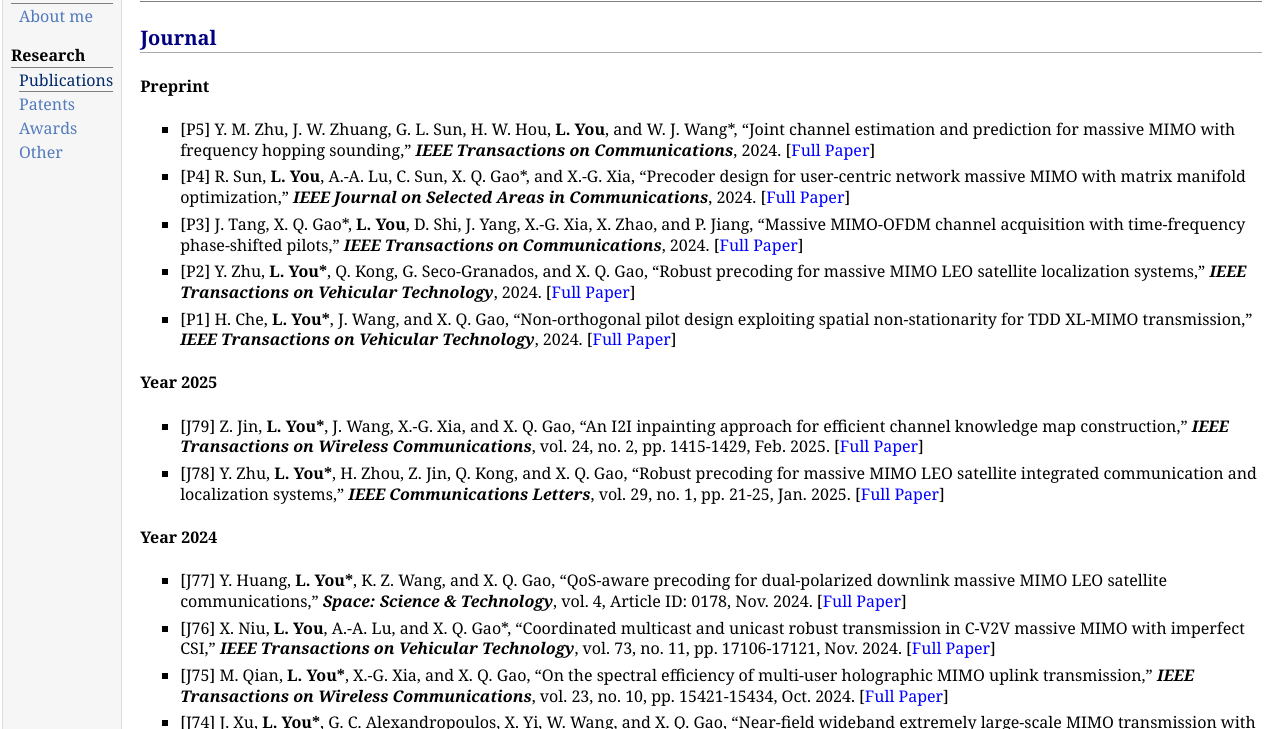
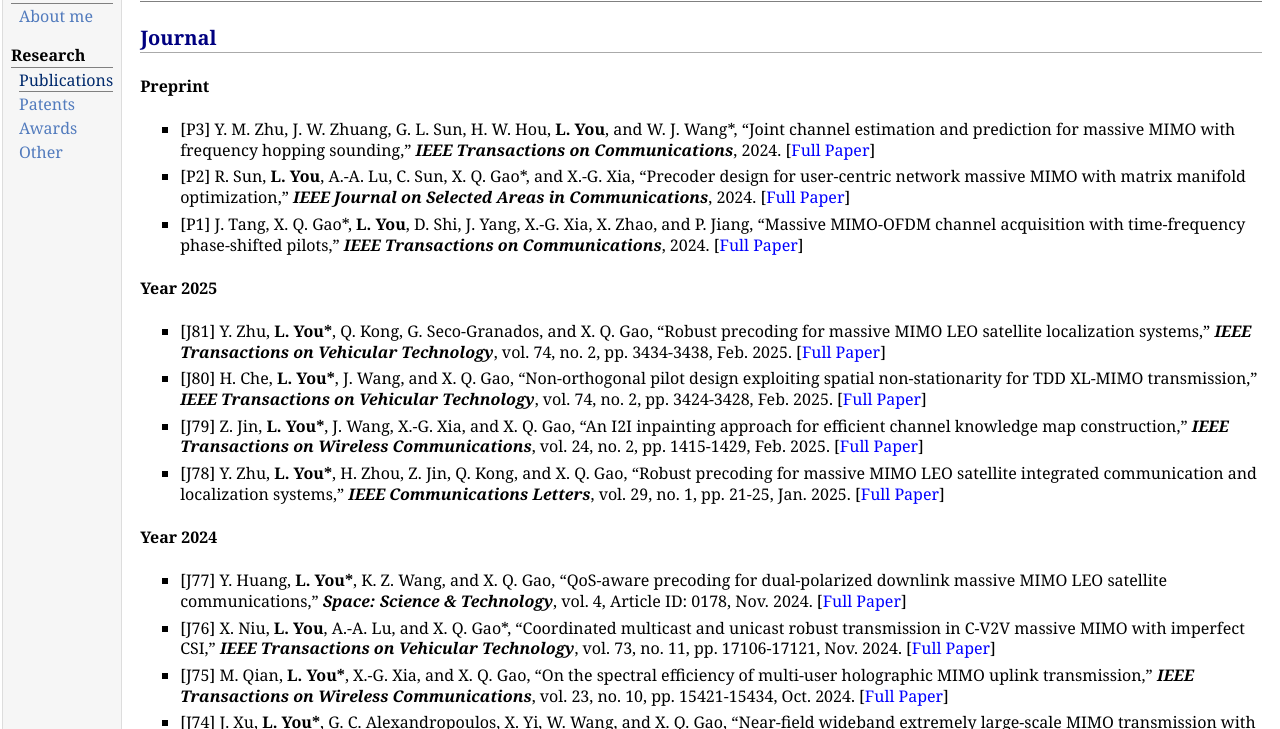
Before and after one commit to liyouSEU/liyouSEU.github.io, a plain HTML site: page publications.html in a window 1280 px wide. Shown: the part 48-777 px from the top of the page. Drawn offline with Linux system fonts and the light colour scheme.

Commit message:
Update publications.html

```diff
--- a/publications.html
+++ b/publications.html
@@ -27,19 +27,19 @@
 <h2>Journal</h2>
 <h4>Preprint</h4>
 <ul>
-<li><p>[P5] Y. M. Zhu, J. W. Zhuang, G. L. Sun, H. W. Hou, <b>L. You</b>, and W. J. Wang*, “Joint channel estimation and prediction for massive MIMO with frequency hopping sounding,” <b><i>IEEE Transactions on Communications</i></b>, 2024. [<a href="https://ieeexplore.ieee.org/document/10818554">Full Paper</a>]</p>
+<li><p>[P3] Y. M. Zhu, J. W. Zhuang, G. L. Sun, H. W. Hou, <b>L. You</b>, and W. J. Wang*, “Joint channel estimation and prediction for massive MIMO with frequency hopping sounding,” <b><i>IEEE Transactions on Communications</i></b>, 2024. [<a href="https://ieeexplore.ieee.org/document/10818554">Full Paper</a>]</p>
 </li>
-<li><p>[P4] R. Sun, <b>L. You</b>, A.-A. Lu, C. Sun, X. Q. Gao*, and X.-G. Xia, “Precoder design for user-centric network massive MIMO with matrix manifold optimization,” <b><i>IEEE Journal on Selected Areas in Communications</i></b>, 2024. [<a href="https://ieeexplore.ieee.org/document/10886952">Full Paper</a>]</p>
+<li><p>[P2] R. Sun, <b>L. You</b>, A.-A. Lu, C. Sun, X. Q. Gao*, and X.-G. Xia, “Precoder design for user-centric network massive MIMO with matrix manifold optimization,” <b><i>IEEE Journal on Selected Areas in Communications</i></b>, 2024. [<a href="https://ieeexplore.ieee.org/document/10886952">Full Paper</a>]</p>
 </li>
-<li><p>[P3] J. Tang, X. Q. Gao*, <b>L. You</b>, D. Shi, J. Yang, X.-G. Xia, X. Zhao, and P. Jiang, “Massive MIMO-OFDM channel acquisition with time-frequency phase-shifted pilots,” <b><i>IEEE Transactions on Communications</i></b>, 2024. [<a href="https://ieeexplore.ieee.org/document/10769510">Full Paper</a>]</p>
-</li>
-<li><p>[P2] Y. Zhu, <b>L. You*</b>, Q. Kong, G. Seco-Granados, and X. Q. Gao, “Robust precoding for massive MIMO LEO satellite localization systems,” <b><i>IEEE Transactions on Vehicular Technology</i></b>, 2024. [<a href="https://ieeexplore.ieee.org/document/10695037">Full Paper</a>]</p>
-</li>
-<li><p>[P1] H. Che, <b>L. You*</b>, J. Wang, and X. Q. Gao, “Non-orthogonal pilot design exploiting spatial non-stationarity for TDD XL-MIMO transmission,” <b><i>IEEE Transactions on Vehicular Technology</i></b>, 2024. [<a href="https://ieeexplore.ieee.org/document/10693363/">Full Paper</a>]</p>
+<li><p>[P1] J. Tang, X. Q. Gao*, <b>L. You</b>, D. Shi, J. Yang, X.-G. Xia, X. Zhao, and P. Jiang, “Massive MIMO-OFDM channel acquisition with time-frequency phase-shifted pilots,” <b><i>IEEE Transactions on Communications</i></b>, 2024. [<a href="https://ieeexplore.ieee.org/document/10769510">Full Paper</a>]</p>
 </li>
 </ul>
 <h4>Year 2025</h4>
 <ul>
+<li><p>[J81] Y. Zhu, <b>L. You*</b>, Q. Kong, G. Seco-Granados, and X. Q. Gao, “Robust precoding for massive MIMO LEO satellite localization systems,” <b><i>IEEE Transactions on Vehicular Technology</i></b>, vol. 74, no. 2, pp. 3434-3438, Feb. 2025. [<a href="https://ieeexplore.ieee.org/document/10695037">Full Paper</a>]</p>
+</li>
+<li><p>[J80] H. Che, <b>L. You*</b>, J. Wang, and X. Q. Gao, “Non-orthogonal pilot design exploiting spatial non-stationarity for TDD XL-MIMO transmission,” <b><i>IEEE Transactions on Vehicular Technology</i></b>, vol. 74, no. 2, pp. 3424-3428, Feb. 2025. [<a href="https://ieeexplore.ieee.org/document/10693363/">Full Paper</a>]</p></li>
+</li>
 <li><p>[J79] Z. Jin, <b>L. You*</b>, J. Wang, X.-G. Xia, and X. Q. Gao, “An I2I inpainting approach for efficient channel knowledge map construction,” <b><i>IEEE Transactions on Wireless Communications</i></b>, vol. 24, no. 2, pp. 1415-1429, Feb. 2025. [<a href="https://ieeexplore.ieee.org/document/10791446">Full Paper</a>]</p>
 </li>
 <li><p>[J78] Y. Zhu, <b>L. You*</b>, H. Zhou, Z. Jin, Q. Kong, and X. Q. Gao, “Robust precoding for massive MIMO LEO satellite integrated communication and localization systems,” <b><i>IEEE Communications Letters</i></b>, vol. 29, no. 1, pp. 21-25, Jan. 2025. [<a href="https://ieeexplore.ieee.org/document/10741194">Full Paper</a>]</p>
```
